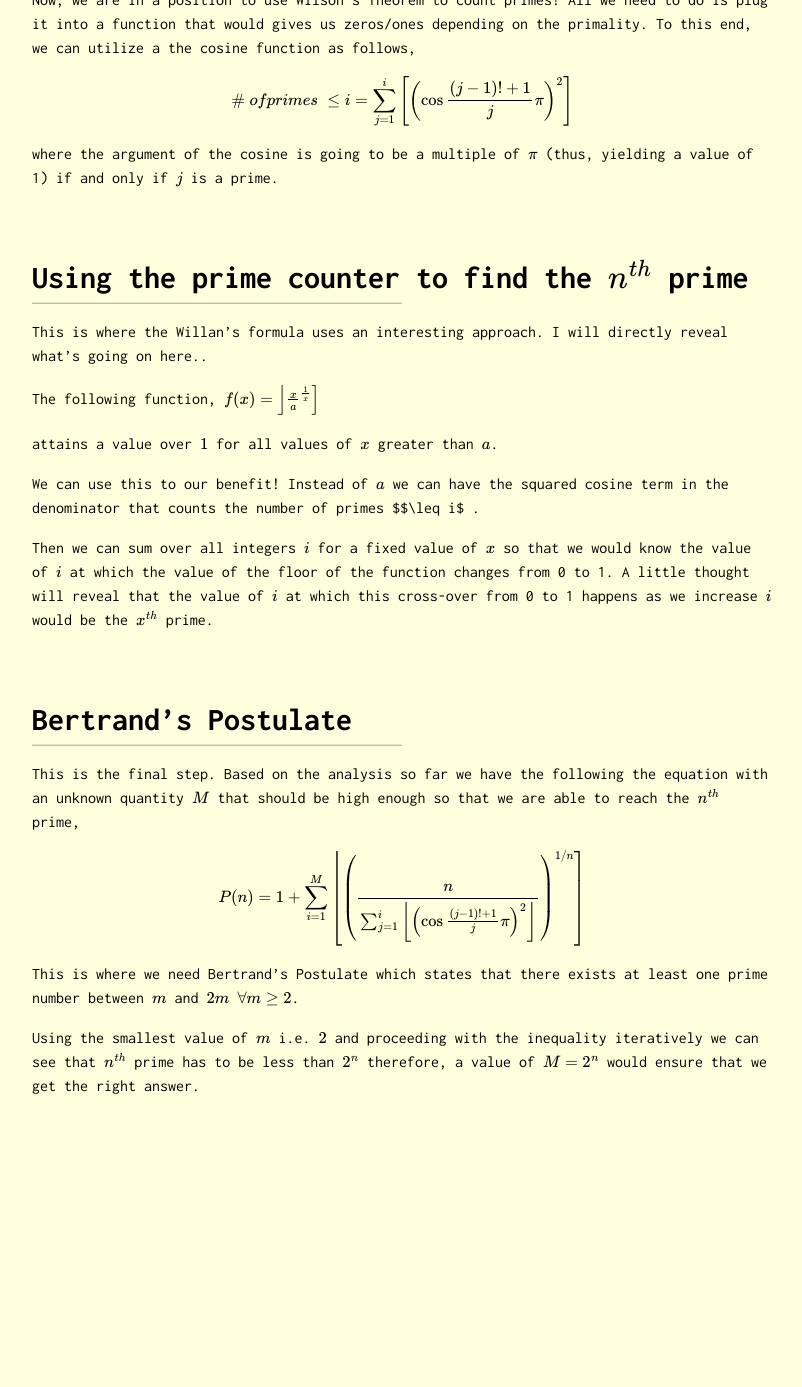
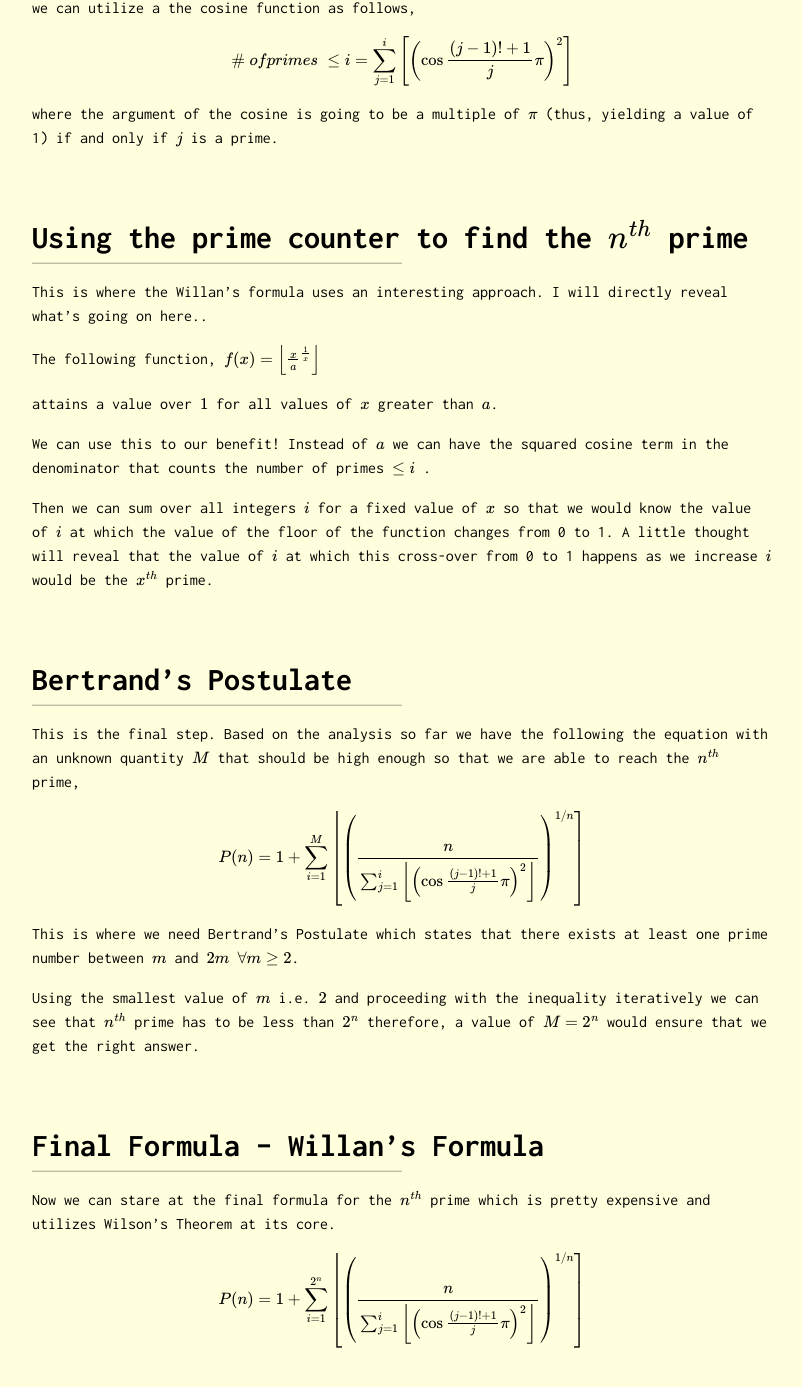
Before and after one commit to Oscuro-Phoenix/math-for-fun, a Jekyll site: the page built from _posts/2022-12-22-Problem-30.md, in a window 1280 px wide and 1400 px high, scrolled down 980 px. Shown: the top 1387 px of the window, without its empty margins (238-1040 px from the left). Built offline with Jekyll 4.4.1, drawn with Linux system fonts in a browser that asks for light colours; formulas are drawn with MathJax 3; before the commit the page ends 2130 px from its top, so only the background shows below that; some of the changed text lies outside the part shown.

Commit message:
Update 2022-12-22-Problem-30.md

```diff
--- a/_posts/2022-12-22-Problem-30.md
+++ b/_posts/2022-12-22-Problem-30.md
@@ -35,12 +33,12 @@ This is where the Willan's formula uses an interesting approach. I will directly
 
 The following function,
 $$
-f(x) = \left\rfloor{\frac{x}{a}}^{\frac{1}{x}}\right]
+f(x) = \left\lfloor{\frac{x}{a}}^{\frac{1}{x}}\right\rfloor
 $$
 
 attains a value over $$1$$ for all values of $$x$$ greater than $$a$$.
 
-We can use this to our benefit! Instead of $$a$$ we can have the squared cosine term in the denominator that counts the number of primes $$\leq i$ .
+We can use this to our benefit! Instead of $$a$$ we can have the squared cosine term in the denominator that counts the number of primes $$\leq i$$ .
 
 Then we can sum over all integers $$i$$ for a fixed value of $$x$$ so that we would know the value of $$i$$ at which the value of the floor of the function changes from 0 to 1. A little thought will reveal that the value of $$i$$ at which this cross-over from 0 to 1 happens as we increase $$i$$ would be the $$x^{th}$$ prime.
 
@@ -55,3 +53,11 @@ $$
 This is where we need Bertrand's Postulate which states that there exists at least one prime number between $$m$$ and $$2m$$ $$\forall m \geq 2$$.
 
 Using the smallest value of $$m$$ i.e. $$2$$ and proceeding with the inequality iteratively we can see that $$n^{th}$$ prime has to be less than $$2^n$$ therefore, a value of $$M = 2^n$$ would ensure that we get the right answer.
+
+# Final Formula -- Willan's Formula
+
+Now we can stare at the final formula for the $$n^{th}$$ prime which is pretty expensive and utilizes Wilson's Theorem at its core.
+
+$$
+P(n) =1+\sum_{i=1}^{2^n}\left\lfloor\left(\frac{n}{\sum_{j=1}^i\left\lfloor\left(\cos \frac{(j-1) !+1}{j} \pi\right)^2\right\rfloor}\right)^{1 / n}\right]
+$$
```
Also changed, not shown: other parts of _posts/2022-12-22-Problem-30.md (+2 -4 lines).
